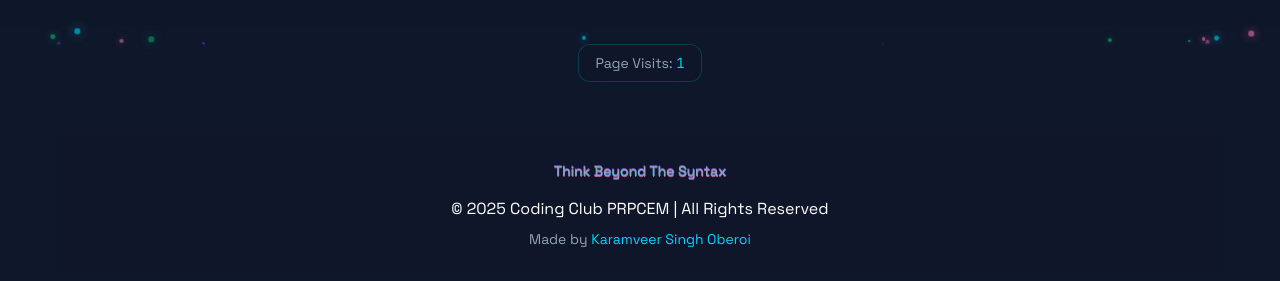
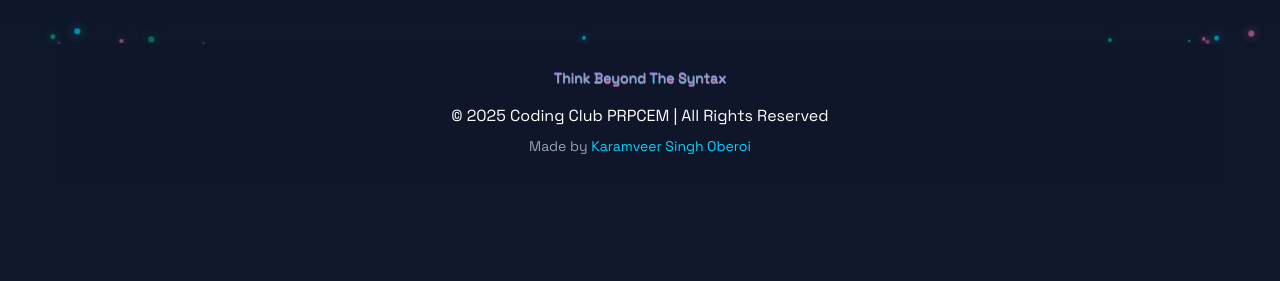
Before and after one commit to CodingClubPRPCEM/CodingClubTree, a website: page index.html in a window 1280 px wide. Shown: the part 774-1055 px from the top of the page. After the commit the page ends 1002 px from the top, so only its background shows below. Drawn offline with Linux system fonts and the light colour scheme.

Commit message:
Update index.html

```diff
--- a/index.html
+++ b/index.html
@@ -287,12 +287,7 @@
       </div>
     </section>
 
-    <!-- View Counter -->
-    <div class="text-center mt-8">
-      <div class="inline-block neural-card py-2 px-4">
-        <p class="text-sm text-text-secondary">Page Visits: <span id="viewCounter" class="font-mono text-tech-blue">0</span></p>
-      </div>
-    </div>
+
   </main>
 
   <!-- Footer Section -->
```
